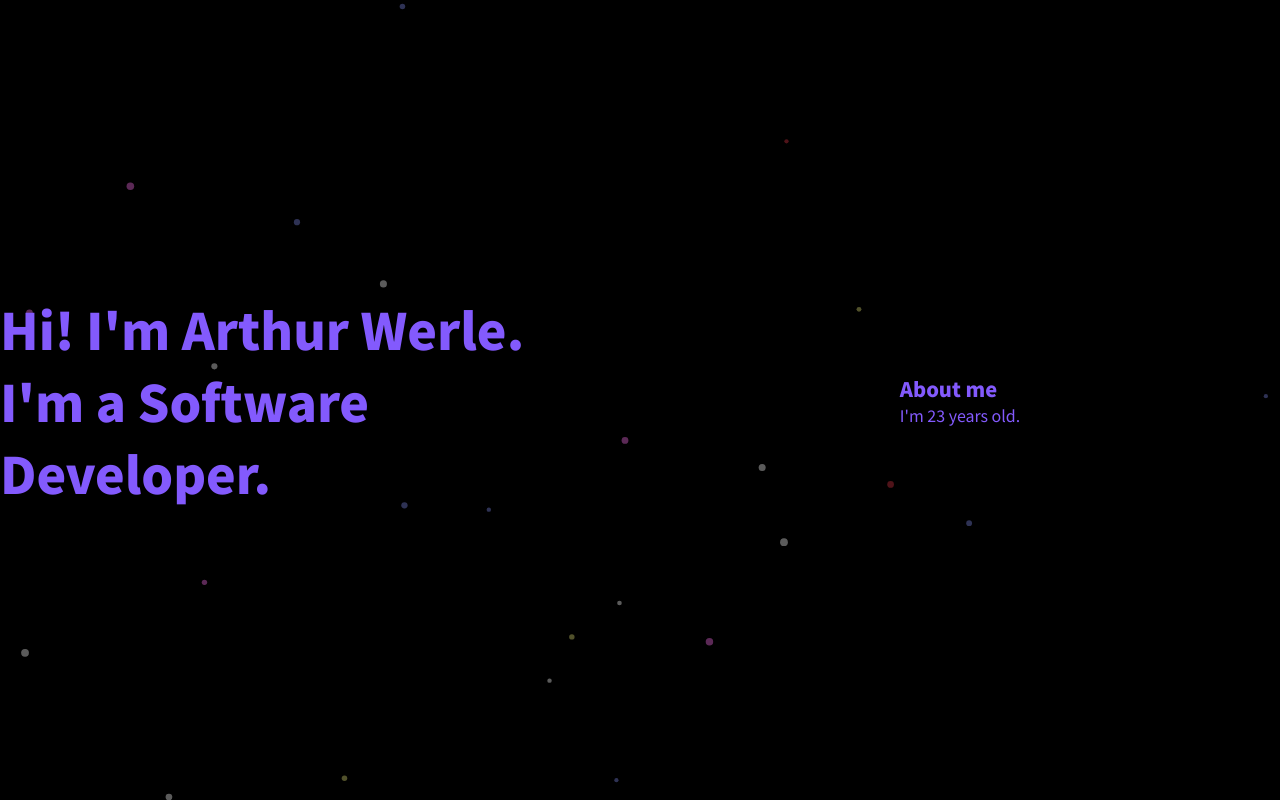
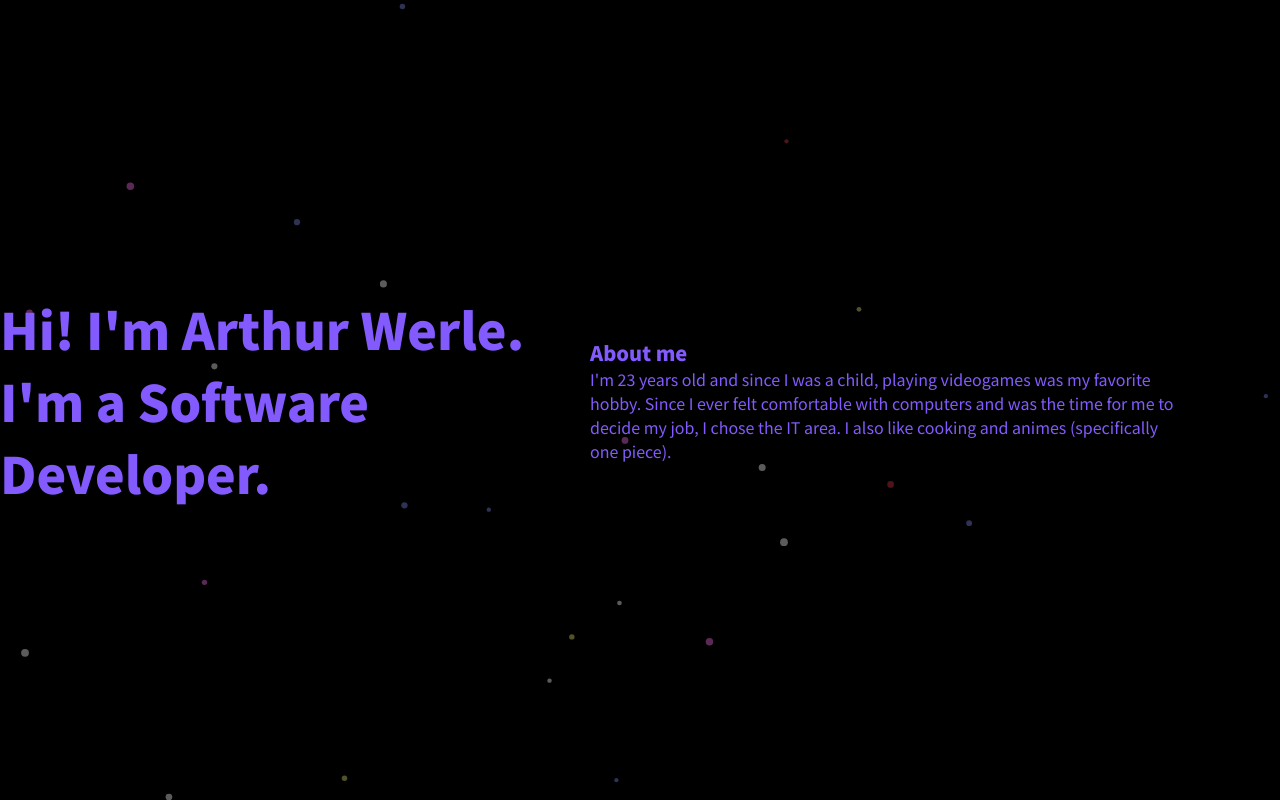
Before and after one commit to ArthurWerle/website, a React (Create React App) app: page / in a window 1280 px wide. Built offline with nearby package versions, Linux system fonts and the light colour scheme.

Commit message:
personal info on separated file

```diff
--- a/package.json
+++ b/package.json
@@ -12,6 +12,7 @@
     "@types/react": "^17.0.14",
     "@types/react-dom": "^17.0.0",
     "css-loader": "^6.2.0",
+    "moment": "^2.29.1",
     "node-sass": "^5.0.0",
     "react": "^17.0.2",
     "react-dom": "^17.0.2",
--- a/src/App.tsx
+++ b/src/App.tsx
@@ -1,24 +1,8 @@
 import React from 'react';
-import { useEffect } from 'react';
-import { useState } from 'react';
+import { personal } from './assets/static/personal';
 import BackgroundParticles from './components/particles/BackgroundParticles';
 
 function App() {
-  const [age, setAge] = useState(0);
-
-  function getAge() {
-    const birth = new Date('07/06/1998');
-    const today = new Date();
-
-    const diff = new Date(Math.abs(today - birth));
-
-    return Math.abs(diff.getUTCFullYear() - 1970);
-  }
-
-  useEffect(() => {
-    setAge(getAge);
-  }, []);
-
   return (
     <div className="main">
       <div className="resume">
@@ -30,7 +14,9 @@ function App() {
       <div className="info">
         <div>
           <p className="title">About me</p>
-          <p className="paragraph">I'm {age} years old.</p>
+          <p className="paragraph">
+            {personal.aboutMe}
+          </p>
         </div>
       </div>
       <BackgroundParticles />
--- /dev/null
+++ b/src/assets/static/personal.ts
@@ -0,0 +1,42 @@
+import moment from 'moment';
+
+function getAge() {
+  const birth = moment('07/06/1998');
+  const today = moment();
+
+  return today.diff(birth, 'years');
+}
+
+const personal = {
+  aboutMe:
+    `I'm ${getAge()} years old and since I was a child, playing videogames was my favorite hobby.
+    Since I ever felt comfortable with computers and was the time for me to decide my job,
+    I chose the IT area. I also like cooking and animes (specifically one piece).`,
+  jobs: [
+    {
+      title: 'Front-end Developer',
+      company: 'Kunden Systems',
+      website: 'http://www.kunden.com.br/',
+      description: '',
+      from: '02/2018',
+      to: '02/2020'
+    },
+    {
+      title: 'Front-end Developer',
+      company: 'CWI Software',
+      website: 'http://www.cwi.com.br/',
+      description: '',
+      from: '02/2020',
+      to: ''
+    },
+  ],
+  principles:
+    `I think as languages as they are. Just tools. So I don't have any problem
+    working with another ones.`,
+  lookingForJobs: [
+    'Front-end Developer',
+    'Software Engineer',
+  ]
+};
+
+export { personal };
--- a/src/index.scss
+++ b/src/index.scss
@@ -31,6 +31,10 @@ code {
   }
 }
 
+.info {
+  padding-right: 100px;
+}
+
 .title {
   font-weight: 900;
   color: #835afd;
```
Also changed, not shown: 1 other file (tests, documents, lock files or other folders).
